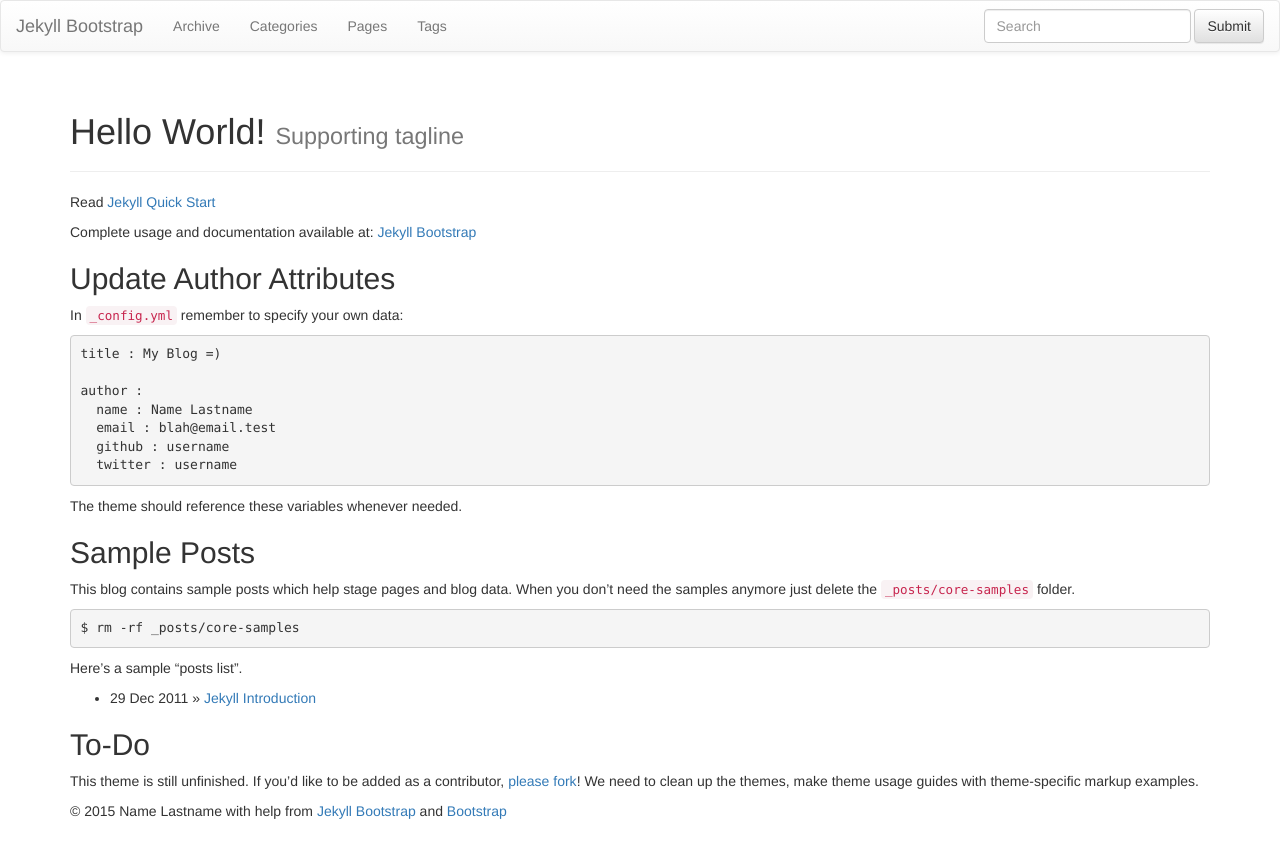
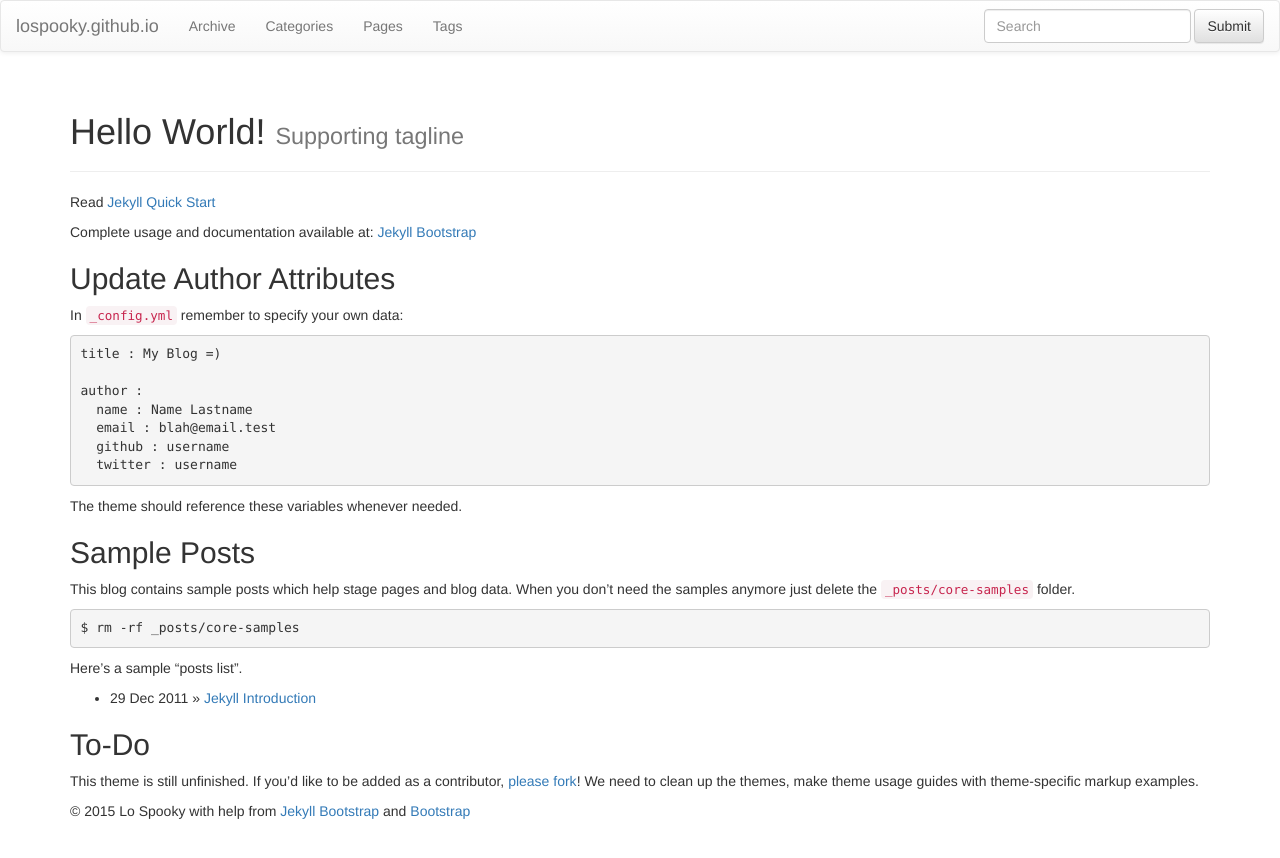
Before and after one commit to lospooky/lospooky.github.io, a Jekyll site: the page built from index.md, in a window 1280 px wide. Shown: the top 858 px of the page. Built offline with Jekyll 4.4.1, drawn with Linux system fonts in a browser that asks for light colours; nearby versions of some CDN libraries; library files that are not in the unit come from our copies.

Commit message:
_config.yml

```diff
--- a/_config.yml
+++ b/_config.yml
@@ -8,10 +8,10 @@
 # Themes are encouraged to use these universal variables
 # so be sure to set them if your theme uses them.
 #
-title : Jekyll Bootstrap
-tagline: Site Tagline
+title : lospooky.github.io
+tagline: 100% static
 author :
-  name : Name Lastname
+  name : Lo Spooky
   email : blah@email.test
   github : username
   twitter : username
```
